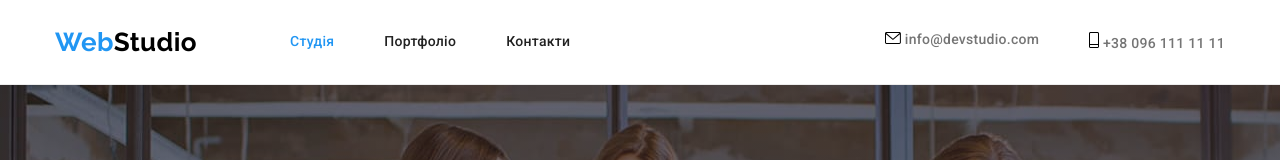
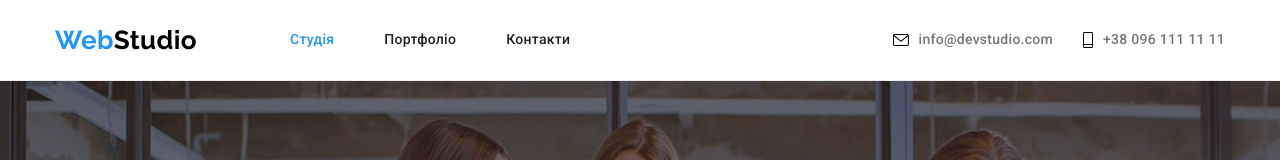
Before and after one commit to pokholenko-valentyna/goit-markup-hw-04, a plain HTML site: page index.html in a window 1280 px wide. Shown: the top 160 px of the page. Drawn offline with nearby package versions, Linux system fonts and the light colour scheme.

Commit message:
update decoration

```diff
--- a/css/styles.css
+++ b/css/styles.css
@@ -122,7 +122,7 @@ img {
     margin-left: auto;
 }
 .header-contacts-item {
-    margin-right: 50px;
+    margin-right: 30px;
 }
 .header-contacts-item:last-child {
     margin-right: 0;
@@ -132,9 +132,10 @@ img {
     font-weight: 500;
     line-height: 1.14;
     letter-spacing: 0.02em;
-    display: block;
+    display: flex;
     padding-top: 32px;
-    padding-bottom: 32px
+    padding-bottom: 32px;
+    align-items: center;
 }
 .header-contact:hover,
 .header-contact:focus {
@@ -143,6 +144,9 @@ img {
 .header-contact:hover .header-contact-icon,
 .header-contact:focus .header-contact-icon {
     fill: currentColor;
+}
+.header-contact-icon {
+    margin-right: 10px;
 }
 /*hero*/
 .hero {
```
